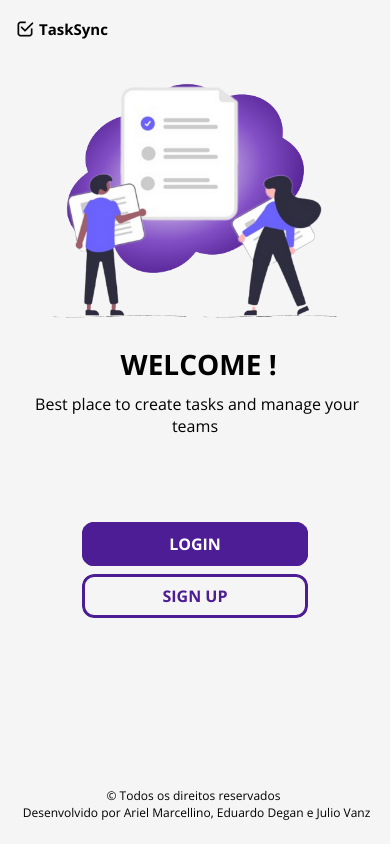
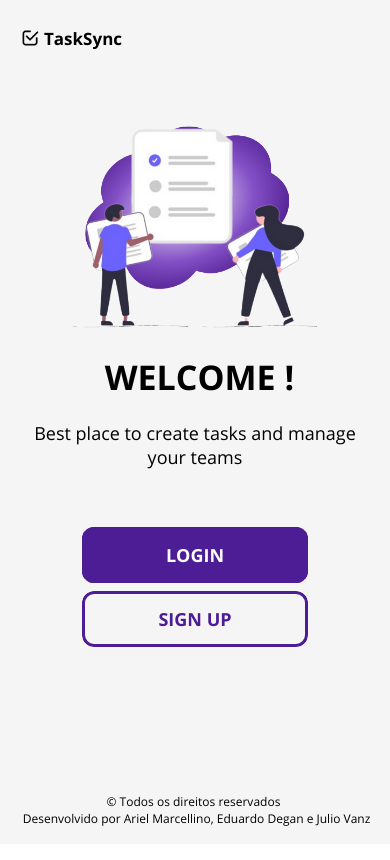
Before and after one commit to edegan-furb/Entra21-TCC, a React Native app in the folder Client/: screen /Start in a window 390 px wide. Built offline with nearby package versions, Linux system fonts and the light colour scheme.

Commit message:
UpperLogo and Responsive Screen

```diff
--- a/Client/components/CustomButton.js
+++ b/Client/components/CustomButton.js
@@ -1,6 +1,10 @@
 // CustomButton.js
 import { Pressable, Text, View, StyleSheet } from "react-native";
 import { GlobalStyles } from "../constants/Colors";
+import {
+  widthPercentageToDP as wp,
+  heightPercentageToDP as hp,
+} from "react-native-responsive-screen";
 
 function CustomButton({ title, onPress, styleButton, styleText }) {
   return (
@@ -24,19 +28,19 @@ const styles = StyleSheet.create({
   buttonContainer: {
     overflow: "hidden",
     borderRadius: 12,
-    margin: 4,
+    //margin: 4,
+    margin: wp("1%"),
+    elevation: 4,
   },
   buttonInnerContainer: {
     backgroundColor: GlobalStyles.colors.primary900,
-    paddingVertical: 8,
-    paddingHorizontal: 16,
-    elevation: 4,
+    paddingVertical: hp("1.5%"),
     borderWidth: 3,
     borderColor: GlobalStyles.colors.primary900,
   },
   buttonText: {
     color: "#ffffff",
-    fontSize: 16,
+    fontSize: hp("2.1%"),
     fontFamily: "open-sans-bold",
     textAlign: "center",
   },
--- a/Client/components/Footer.js
+++ b/Client/components/Footer.js
@@ -1,4 +1,8 @@
 import { StyleSheet, View, Text } from "react-native";
+import {
+  widthPercentageToDP as wp,
+  heightPercentageToDP as hp,
+} from "react-native-responsive-screen";
 
 function Footer({ children }) {
   return (
@@ -12,11 +16,11 @@ export default Footer;
 
 const styles = StyleSheet.create({
   footer: {
-    marginBottom: 10,
+    marginBottom: hp("2%"),
   },
   textFooter: {
     fontFamily: "open-sans",
     textAlign: "center",
-    fontSize: 12
+    fontSize: hp("1.4%"),
   },
 });
--- /dev/null
+++ b/Client/components/UpperLogo.js
@@ -0,0 +1,38 @@
+import { View, Image, Text, StyleSheet } from "react-native";
+import {
+  widthPercentageToDP as wp,
+  heightPercentageToDP as hp,
+} from "react-native-responsive-screen";
+
+function UpperLogo({ children }) {
+  return (
+    <View style={styles.container}>
+      <Image
+        resizeMethod="auto"
+        resizeMode="contain"
+        source={require("../assets/images/logoInicio.png")}
+        style={styles.image}
+      />
+      <Text style={styles.text}>{children}</Text>
+    </View>
+  );
+}
+
+export default UpperLogo;
+
+const styles = StyleSheet.create({
+  container: {
+    flexDirection: "row",
+    gap: wp("1%"),
+    paddingLeft: wp("5%"),
+    alignItems: "center",
+  },
+  image: {
+    width: wp("5%"),
+    height: hp("5%"),
+  },
+  text: {
+    fontSize: hp("2%"),
+    fontFamily: "open-sans-bold",
+  },
+});
--- a/Client/package.json
+++ b/Client/package.json
@@ -30,7 +30,8 @@
     "react-native-screens": "~3.22.0",
     "react-native-svg": "13.9.0",
     "react-native-web": "~0.19.6",
-    "react-redux": "^8.1.3"
+    "react-redux": "^8.1.3",
+    "expo-linear-gradient": "~12.3.0"
   },
   "devDependencies": {
     "@babel/core": "^7.20.0"
--- a/Client/screens/SignUpScreen.js
+++ b/Client/screens/SignUpScreen.js
@@ -1,17 +1,17 @@
-import { StyleSheet, View, Text, Pressable, Image } from "react-native";
-import { LinearGradient } from 'expo-linear-gradient';
+import { StyleSheet, View, Image } from "react-native";
+import { LinearGradient } from "expo-linear-gradient";
 
 function SignUpScreen() {
   return (
     <View style={styles.container}>
       <LinearGradient
-          colors={['#420A89', '#742dcde6', '#d3b8fa', '#e2d3f8', '#ffffff']}
-          locations={[0.05, 0.20, 0.35, 0.4, 0.6]}
-          style={styles.background}
-        />
-        <View style={styles.backButtonContainer}>
-          <Image/>
-        </View>
+        colors={["#420A89", "#742dcde6", "#d3b8fa", "#e2d3f8", "#ffffff"]}
+        locations={[0.05, 0.2, 0.35, 0.4, 0.6]}
+        style={styles.background}
+      />
+      <View style={styles.backButtonContainer}>
+        <Image />
+      </View>
     </View>
   );
 }
@@ -21,22 +21,22 @@ export default SignUpScreen;
 const styles = StyleSheet.create({
   container: {
     flex: 1,
-    width: '100%',
-    height: '100%',
+    width: "100%",
+    height: "100%",
     alignItems: "start",
-    justifyContent: "start"
+    justifyContent: "start",
   },
   background: {
-    width: '100%',
-    height: '100%',
+    width: "100%",
+    height: "100%",
   },
   backButtonContainer: {
-    width: '100%',
+    width: "100%",
     height: 100,
-    backgroundColor: '#333',
+    backgroundColor: "#333",
   },
   backButton: {
     width: 30,
-    height: 30
-  }
+    height: 30,
+  },
 });
--- a/Client/screens/StartScreen.js
+++ b/Client/screens/StartScreen.js
@@ -1,17 +1,21 @@
 import {
   StyleSheet,
   View,
-  Dimensions,
   Text,
   SafeAreaView,
   Platform,
   StatusBar,
   Image,
 } from "react-native";
+import {
+  widthPercentageToDP as wp,
+  heightPercentageToDP as hp,
+} from "react-native-responsive-screen";
 import { useNavigation } from "@react-navigation/native";
 import CustomButton from "../components/CustomButton";
 import Footer from "../components/Footer";
 import { GlobalStyles } from "../constants/Colors";
+import UpperLogo from "../components/UpperLogo";
 
 function StartScreen() {
   const navigation = useNavigation();
@@ -26,31 +30,28 @@ function StartScreen() {
 
   return (
     <SafeAreaView style={styles.rootContainer}>
-      <View style={styles.title}>
+      <View style={styles.titleContainer}>
+        <UpperLogo children={"TaskSync"} />
+      </View>
+      <View style={styles.bannerContainer}>
         <Image
-          source={require("../assets/images/logoInicio.png")}
-          style={styles.imgLogo}
-        />
-        <Text style={styles.text}>TaskSync</Text>
-      </View>
-      <View style={styles.banner}>
-        <Image
+          resizeMethod="auto"
+          resizeMode="contain"
           style={styles.image}
           source={require("../assets/images/undraw.png")}
         />
       </View>
-      <View style={styles.description}>
+      <View style={styles.descriptionContainer}>
         <View>
           <Text style={styles.descTitle}> WELCOME !</Text>
         </View>
         <View>
           <Text style={styles.desSub}>
-            {" "}
             Best place to create tasks and manage your teams
           </Text>
         </View>
       </View>
-      <View style={styles.buttons}>
+      <View style={styles.buttonsContainer}>
         <CustomButton title={"LOGIN"} onPress={() => onPressHandler("LogIn")} />
         <CustomButton
           title={"SIGN UP"}
@@ -59,7 +60,7 @@ function StartScreen() {
           onPress={() => onPressHandler("SignUp")}
         />
       </View>
-      <View style={styles.footer}>
+      <View style={styles.footerContainer}>
         <Footer
           children={
             "© Todos os direitos reservados \n Desenvolvido por Ariel Marcellino, Eduardo Degan e Julio Vanz"
@@ -72,58 +73,43 @@ function StartScreen() {
 
 export default StartScreen;
 
-const { width, height } = Dimensions.get("window");
-
 const styles = StyleSheet.create({
   rootContainer: {
     flex: 1,
     backgroundColor: GlobalStyles.colors.neutral100,
     paddingTop: Platform.OS === "android" ? StatusBar.currentHeight : 0,
   },
-  title: {
-    flex: 1,
-    flexDirection: "row",
-    gap: 4,
-    paddingLeft: 15,
-    alignItems: "center",
+  titleContainer: {
+    height: hp("10%"),
+    marginTop: hp("2%"),
   },
-  imgLogo: {
-    width: 20,
-    height: 20,
-  },
-  text: {
-    fontSize: 15,
-    fontFamily: "open-sans-bold",
-  },
-  banner: {
-    flex: 5,
-    width: "100%",
+  bannerContainer: {
+    height: hp("30%"),
     justifyContent: "center",
     alignItems: "center",
   },
   image: {
-    width: "75%",
-    height: "100%",
+    width: wp("75%"),
+    height: hp("30%"),
   },
-  description: {
-    flex: 3,
+  descriptionContainer: {
+    height: hp("20%"),
     alignItems: "center",
   },
   descTitle: {
-    fontSize: 28,
+    fontSize: hp("4%"),
     fontFamily: "open-sans-bold",
   },
   desSub: {
-    fontSize: 16,
+    fontSize: hp("2.1%"),
     fontFamily: "open-sans",
     textAlign: "center",
-    paddingHorizontal: 20,
-    paddingTop: 10,
+    paddingHorizontal: wp("5%"),
+    paddingTop: hp("2.5%"),
   },
-  buttons: {
-    flex: 4,
-    paddingBottom: "10%",
-    paddingHorizontal: "20%",
+  buttonsContainer: {
+    height: hp("30%"),
+    paddingHorizontal: wp("20%"),
   },
   signUpButton: {
     backgroundColor: GlobalStyles.colors.neutral100,
@@ -134,7 +120,8 @@ const styles = StyleSheet.create({
   signText: {
     color: GlobalStyles.colors.primary900,
   },
-  footer: {
-    flex: 1,
+  footerContainer: {
+    height: hp("10%"),
+    justifyContent: "center",
   },
 });
```
Also changed, not shown: 2 other files (tests, documents, lock files or other folders).
